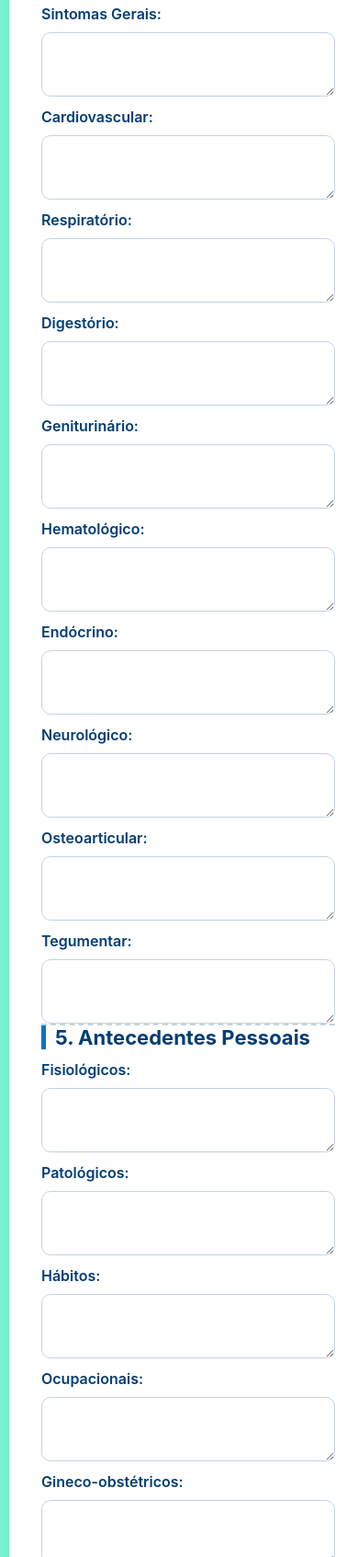
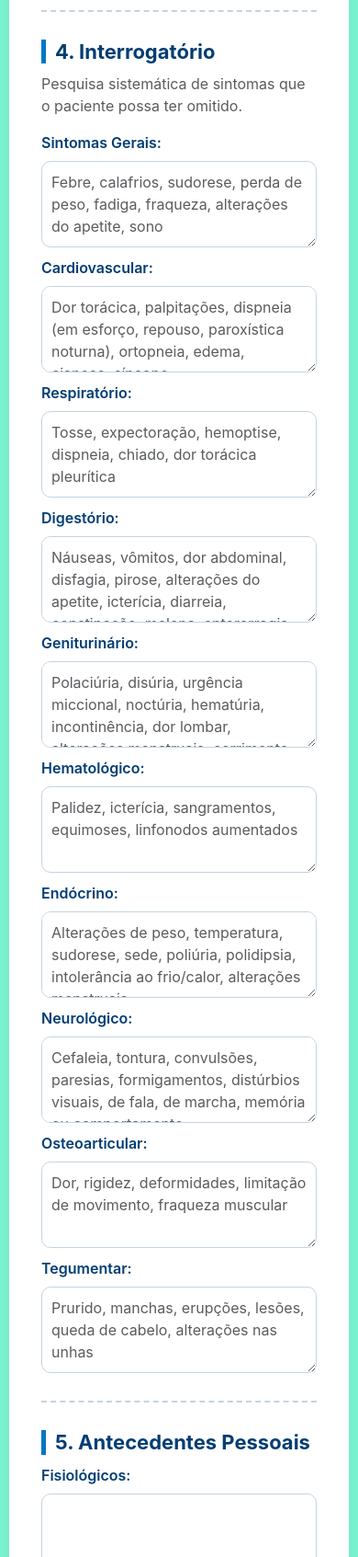
Before and after one commit to MarioGuilherme/ficha-anamnese, a plain HTML site: page index.html in a window 390 px wide. Shown: the part 2408-4101 px from the top of the page at 92% size. Drawn offline with nearby package versions, Linux system fonts and the light colour scheme; some packages are replaced by stand-ins of ours; a script that the page names is missing.

Commit message:
feat: novos campos e correções de responsividade

```diff
--- a/index.css
+++ b/index.css
@@ -42,8 +42,11 @@
 
 @media (max-width: 1200px) {
   .form-wrapper {
-    width: 100% !important;
     margin: 10px !important;
+    flex-direction: column;
+    display: flex;
+    gap: 30px 0px;
+    margin: 10px !important
   }
 }
 
--- a/index.html
+++ b/index.html
@@ -157,7 +157,7 @@
       <h3 id="s2" class="section-title">2. Queixa Principal</h3>
       <label for="queixaPrincipal" class="form-label">Motivo que levou o paciente a procurar atendimento:</label>
       <textarea placeholder='Ex: "Dor no peito há dois dias"' id="queixaPrincipal" class="form-control"
-        rows="7"></textarea>
+        rows="5"></textarea>
     </div>
 
     <div class="section-divider"></div>
@@ -176,7 +176,7 @@
           </div>
           <textarea
             placeholder="Descreva cronologicamente o início, evolução, características dos sintomas e demais informações relevantes do quadro atual."
-            id="hdaNarrativa" class="form-control" rows="7"></textarea>
+            id="hdaNarrativa" class="form-control" rows="5"></textarea>
         </div>
       </div>
     </div>
@@ -189,44 +189,44 @@
       <p class="text-muted">Pesquisa sistemática de sintomas que o paciente possa ter omitido.</p>
       <div class="row" style="gap: 10px 0px">
         <div class="col-12 col-md-4">
-          <label class="form-label">Sintomas Gerais: </label>
-          <textarea id="sintomasGerais" class="form-control"></textarea>
+          <label class="form-label">Sintomas Gerais:</label>
+          <textarea rows="3" id="sintomasGerais" class="form-control" placeholder="Febre, calafrios, sudorese, perda de peso, fadiga, fraqueza, alterações do apetite, sono"></textarea>
         </div>
         <div class="col-12 col-md-4">
-          <label class="form-label">Cardiovascular: </label>
-          <textarea id="sistemaCardiovascular" class="form-control"></textarea>
+          <label class="form-label">Cardiovascular:</label>
+          <textarea rows="3" id="sistemaCardiovascular" class="form-control" placeholder="Dor torácica, palpitações, dispneia (em esforço, repouso, paroxística noturna), ortopneia, edema, cianose, síncope"></textarea>
         </div>
         <div class="col-12 col-md-4">
-          <label class="form-label">Respiratório: </label>
-          <textarea id="sistemaRespiratorio" class="form-control"></textarea>
+          <label class="form-label">Respiratório:</label>
+          <textarea rows="3" id="sistemaRespiratorio" class="form-control" placeholder="Tosse, expectoração, hemoptise, dispneia, chiado, dor torácica pleurítica"></textarea>
         </div>
         <div class="col-12 col-md-4">
-          <label class="form-label">Digestório: </label>
-          <textarea id="sistemaDigestorio" class="form-control"></textarea>
+          <label class="form-label">Digestório:</label>
+          <textarea rows="3" id="sistemaDigestorio" class="form-control" placeholder="Náuseas, vômitos, dor abdominal, disfagia, pirose, alterações do apetite, icterícia, diarreia, constipação, melena, enterorragia"></textarea>
         </div>
         <div class="col-12 col-md-4">
-          <label class="form-label">Geniturinário: </label>
-          <textarea id="sistemaGeniturinario" class="form-control"></textarea>
+          <label class="form-label">Geniturinário:</label>
+          <textarea rows="3" id="sistemaGeniturinario" class="form-control" placeholder="Polaciúria, disúria, urgência miccional, noctúria, hematúria, incontinência, dor lombar, alterações menstruais, corrimento, disfunção sexual"></textarea>
         </div>
         <div class="col-12 col-md-4">
           <label class="form-label">Hematológico: </label>
-          <textarea id="sistemaHematologico" class="form-control"></textarea>
+          <textarea rows="3" id="sistemaHematologico" class="form-control" placeholder="Palidez, icterícia, sangramentos, equimoses, linfonodos aumentados"></textarea>
         </div>
         <div class="col-12 col-md-4">
           <label class="form-label">Endócrino: </label>
-          <textarea id="sistemaEndocrino" class="form-control"></textarea>
+          <textarea rows="3" id="sistemaEndocrino" class="form-control" placeholder="Alterações de peso, temperatura, sudorese, sede, poliúria, polidipsia, intolerância ao frio/calor, alterações menstruais"></textarea>
         </div>
         <div class="col-12 col-md-4">
           <label class="form-label">Neurológico: </label>
-          <textarea id="sistemaNeurologico" class="form-control"></textarea>
+          <textarea rows="3" id="sistemaNeurologico" class="form-control" placeholder="Cefaleia, tontura, convulsões, paresias, formigamentos, distúrbios visuais, de fala, de marcha, memória ou comportamento"></textarea>
         </div>
         <div class="col-12 col-md-4">
           <label class="form-label">Osteoarticular: </label>
-          <textarea id="sistemaOsteoarticular" class="form-control"></textarea>
+          <textarea rows="3" id="sistemaOsteoarticular" class="form-control" placeholder="Dor, rigidez, deformidades, limitação de movimento, fraqueza muscular"></textarea>
         </div>
         <div class="col-12 col-md-4">
           <label class="form-label">Tegumentar: </label>
-          <textarea id="sistemaTegumentar" class="form-control"></textarea>
+          <textarea rows="3" id="sistemaTegumentar" class="form-control" placeholder="Prurido, manchas, erupções, lesões, queda de cabelo, alterações nas unhas"></textarea>
         </div>
       </div>
     </div>
@@ -240,23 +240,23 @@
       <div class="row" style="gap: 10px 0px">
         <div class="col-12 col-md-4">
           <label class="form-label">Fisiológicos:</label>
-          <textarea id="antecedentesFisiologicos" class="form-control"></textarea>
+          <textarea rows="3" id="antecedentesFisiologicos" class="form-control"></textarea>
         </div>
         <div class="col-12 col-md-4">
           <label class="form-label">Patológicos:</label>
-          <textarea id="antecedentesPatologicos" class="form-control"></textarea>
+          <textarea rows="3" id="antecedentesPatologicos" class="form-control"></textarea>
         </div>
         <div class="col-12 col-md-4">
           <label class="form-label">Hábitos:</label>
-          <textarea id="habitosEstiloVida" class="form-control"></textarea>
+          <textarea rows="3" id="habitosEstiloVida" class="form-control"></textarea>
         </div>
         <div class="col-12 col-md-4">
           <label class="form-label">Ocupacionais:</label>
-          <textarea id="antecedentesOcupacionais" class="form-control"></textarea>
+          <textarea rows="3" id="antecedentesOcupacionais" class="form-control"></textarea>
         </div>
         <div class="col-12 col-md-4">
           <label class="form-label">Gineco-obstétricos:</label>
-          <textarea id="antecedentesGineco" class="form-control"></textarea>
+          <textarea rows="3" id="antecedentesGineco" class="form-control"></textarea>
         </div>
       </div>
     </div>
@@ -266,7 +266,7 @@
     <!-- ===================== 6 ===================== -->
     <div class="form-section">
       <h3 id="s6" class="section-title">6. Antecedentes Familiares</h3>
-      <textarea
+      <textarea rows="5"
         placeholder="Pais, irmãos, filhos: doenças, idade, causa do óbito. História familiar de: hipertensão, diabetes, câncer, doenças mentais, etc."
         id="antecedentesFamiliares" class="form-control"></textarea>
     </div>
@@ -276,9 +276,9 @@
     <!-- ===================== 7 ===================== -->
     <div class="form-section">
       <h3 id="s7" class="section-title">7. Condições Socioeconômicas e Ambientais</h3>
-      <textarea
+      <textarea rows="5"
         placeholder="Moradia, saneamento, companhia domiciliar, animais de estimação, trabalho, renda, lazer, suporte social, acesso a serviços de saúde..."
-        id="condicoesSociais" class="form-control" rows="7"></textarea>
+        id="condicoesSociais" class="form-control" rows="5"></textarea>
     </div>
 
     <div class="section-divider"></div>
@@ -288,7 +288,7 @@
       <h3 id="s8" class="section-title">8. Hábitos e Aspectos Psicossociais</h3>
       <textarea
         placeholder="Humor, relações familiares, suporte social, estresse, espiritualidade, crenças, situações de vulnerabilidade, adesão a tratamentos..."
-        id="aspectosPsicossociais" class="form-control" rows="7"></textarea>
+        id="aspectosPsicossociais" class="form-control" rows="5"></textarea>
     </div>
 
     <div class="section-divider"></div>
@@ -296,7 +296,7 @@
     <!-- ===================== 9 ===================== -->
     <div class="form-section">
       <h3 id="s9" class="section-title">9. Conclusão da Anamnese</h3>
-      <textarea id="conclusaoAnamnese"
+      <textarea id="conclusaoAnamnese" rows="5"
         placeholder="Síntese cronológica dos dados relevantes, hipóteses diagnósticas, plano para exames físicos e complementares..."
         class="form-control"></textarea>
     </div>
```
